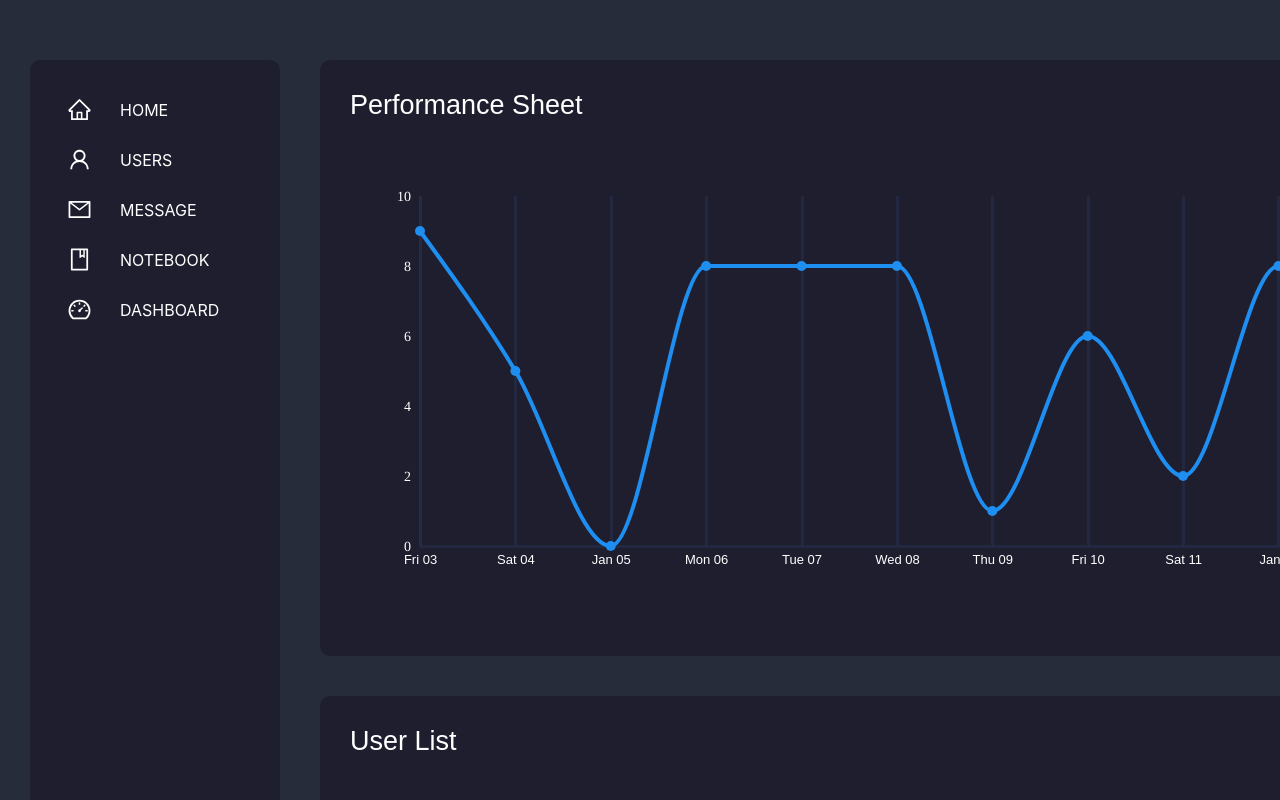
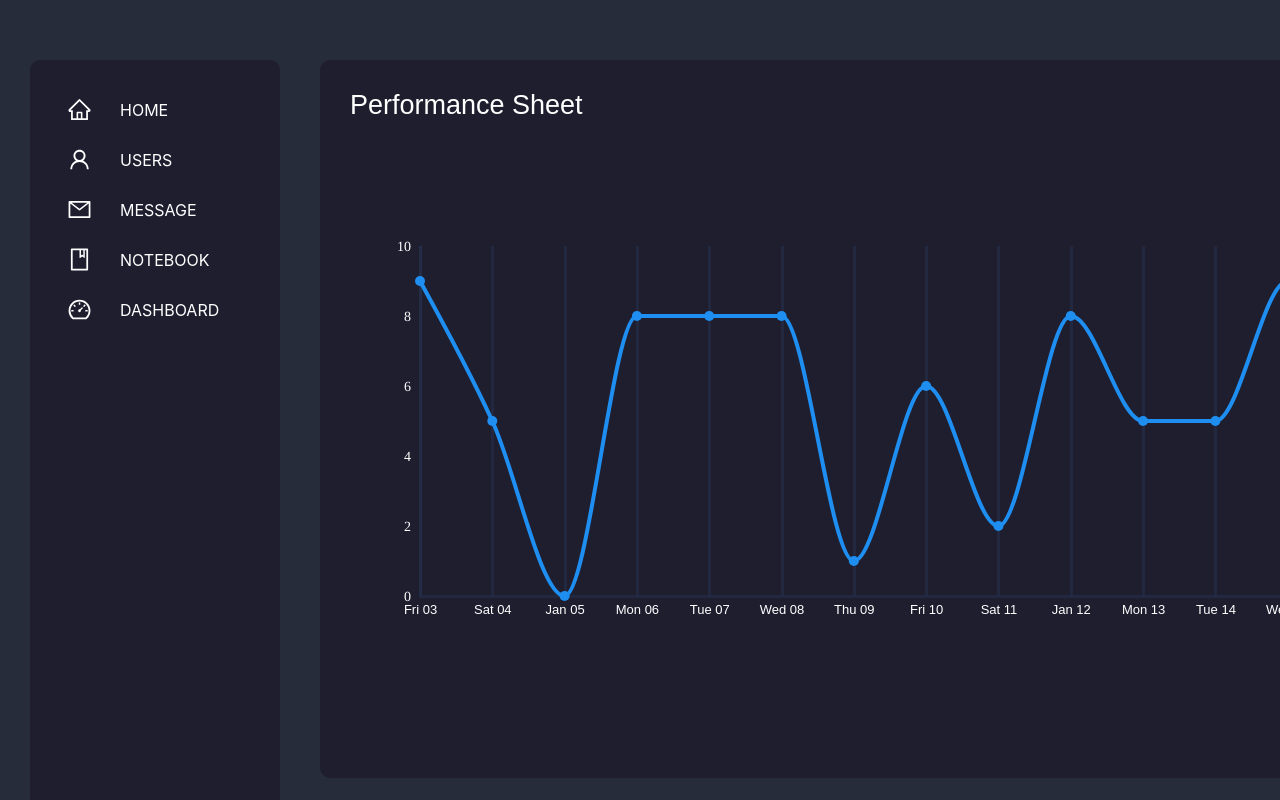
Before and after one commit to q15517110516/Dashboard, a React (Create React App) app: page /Dashboard/Linechart in a window 1280 px wide. Shown: the top 800 px of the page. Built offline with nearby package versions, Linux system fonts and the light colour scheme.

Commit message:
modify linechart

```diff
--- a/src/components/DashBoard/LineChart/Linechart.css
+++ b/src/components/DashBoard/LineChart/Linechart.css
@@ -1,6 +1,6 @@
 .dash-Linechart {
     display: flex;
-    flex-direction: column;
+    /* flex-direction: column; */
     color: white;
     font-family: sans-serif;
     width: 100%;
@@ -9,11 +9,13 @@
 .my-linechart {
     border-radius: 10px;
     background-color: #1E1E2F;
-    margin-bottom: 40px;
+    width: 77%;
 }
 
 .userlist {
     background-color: #1E1E2F;
     border-radius: 10px;
-    width: 100%;
+    /* width: 100%; */
+    width: 23%;
+    margin-left: 40px;
 }
--- a/src/components/DashBoard/LineChart/MyLinechart.css
+++ b/src/components/DashBoard/LineChart/MyLinechart.css
@@ -3,6 +3,7 @@
     flex-direction: column;
     padding: 0 30px 50px 30px;
     height: 100%;
+    min-width: 1200px;
 }
 
 .title {
@@ -11,4 +12,5 @@
 
 .mylinechart {
     margin: 30px;
+    padding-top: 50px;
 }
--- a/src/components/DashBoard/LineChart/MyLinechart.js
+++ b/src/components/DashBoard/LineChart/MyLinechart.js
@@ -10,7 +10,7 @@ export class MyLinechart extends Component {
             <div className="PerformanceSheet">
                 <div className="title">Performance Sheet</div>
                 <div className="mylinechart" style={{ overflowX: 'auto', overflowY: 'hidden' }}>
-                    <LineChart data={user} width={1300} height={400}/>
+                    <LineChart data={user} width={1000} height={400}/>
                 </div>
 
             </div>
--- a/src/components/DashBoard/LineChart/UserList.css
+++ b/src/components/DashBoard/LineChart/UserList.css
@@ -7,6 +7,8 @@
 
 .user {
     list-style: none;
+    color: white;
+    font: 20px sans-serif;
 }
 
 
```
